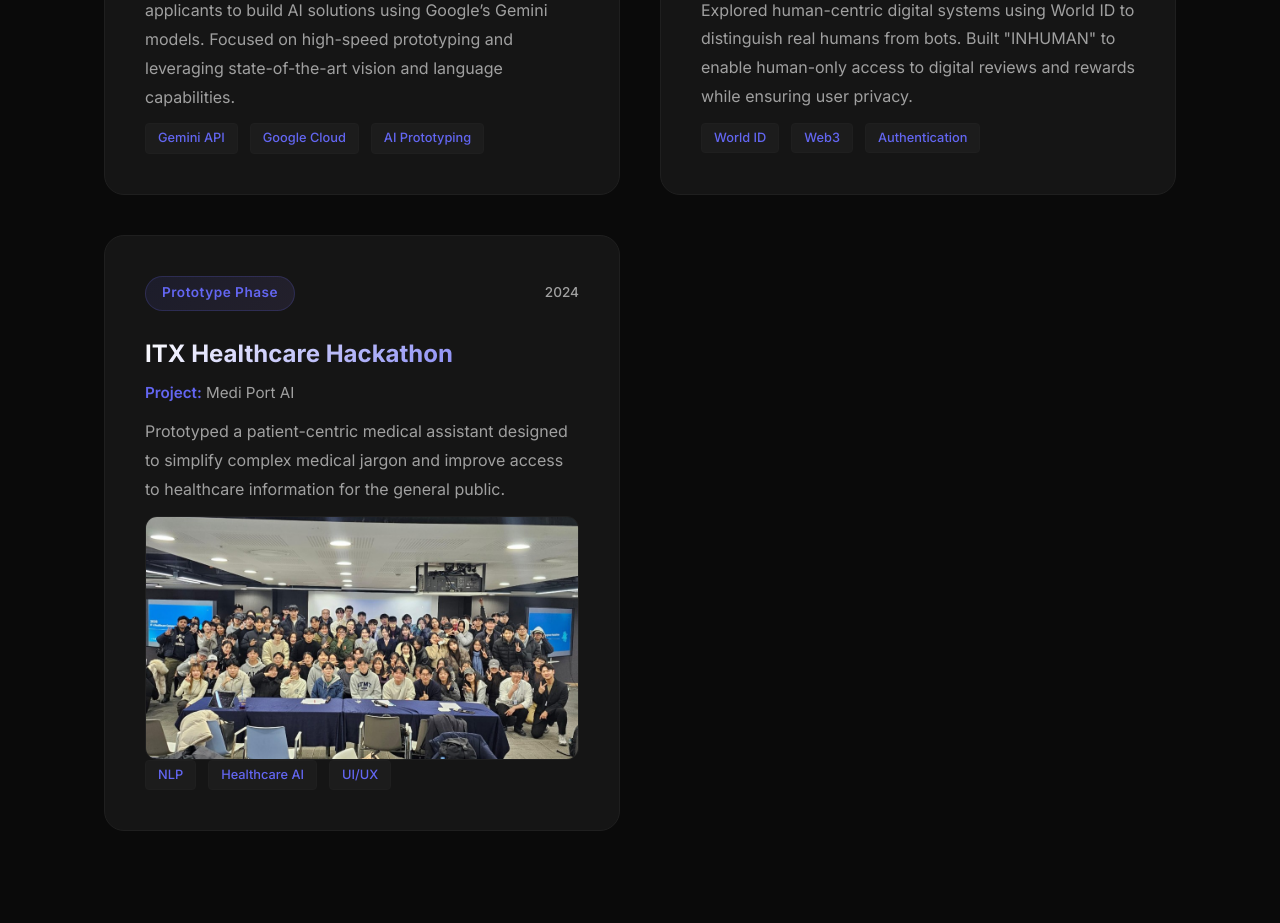
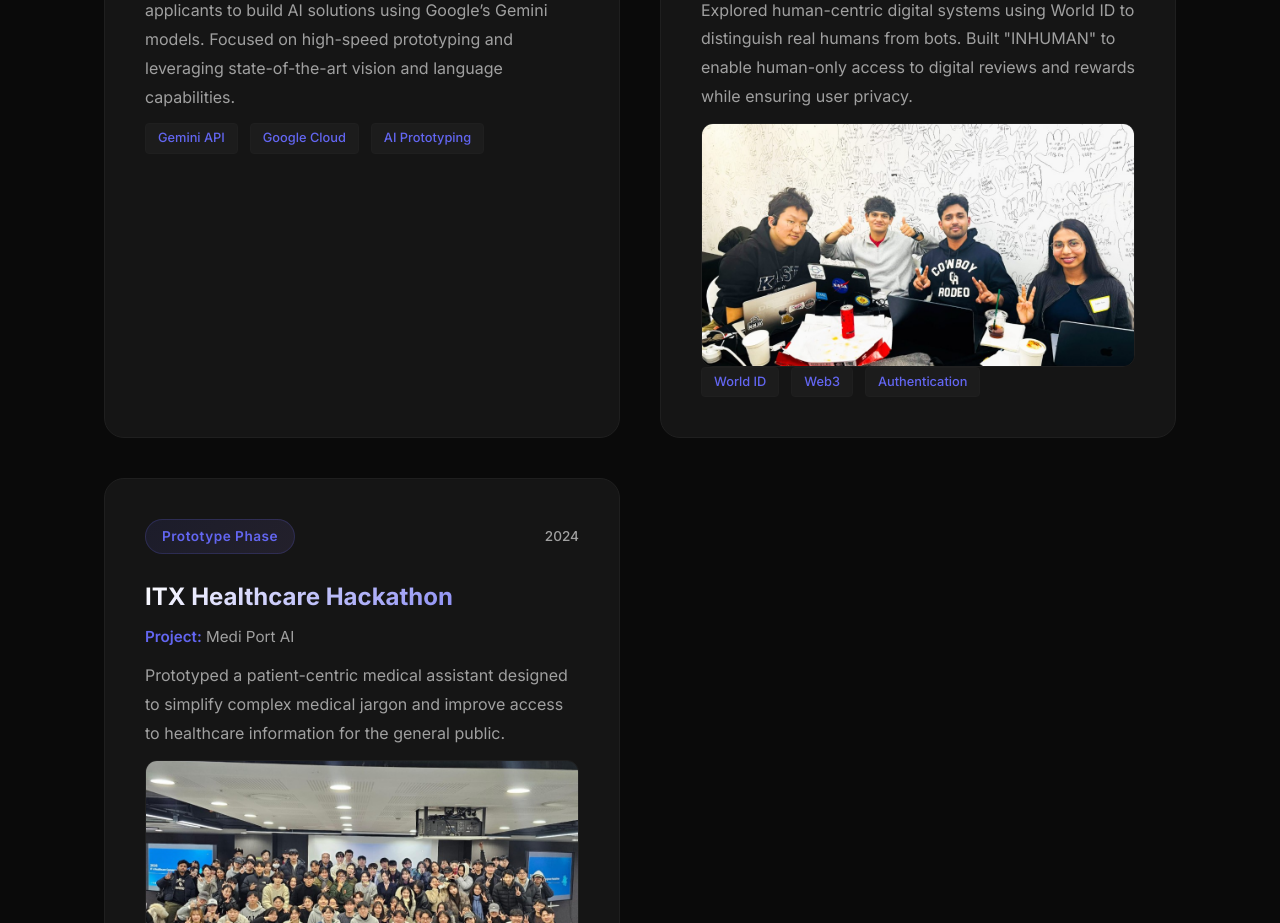
Before and after one commit to saberabanu0001/portfolio-me, a React (Vite) app: page / in a window 1280 px wide. Shown: the part 6860-7783 px from the top of the page. Built offline with nearby package versions, Linux system fonts and the light colour scheme.

Commit message:
Add World Build Korea Hackathon team photo

```diff
--- a/src/content.ts
+++ b/src/content.ts
@@ -275,6 +275,8 @@ export const hackathons = [
     tech: ['World ID', 'Web3', 'Authentication'],
     date: '2025',
     status: 'Innovation Track',
+    image: '/hackathons/world-build.png',
+    imageAlt: 'Team photo at World Build Korea Hackathon with laptops and handprint wall backdrop',
   },
   {
     event: 'ITX Healthcare Hackathon',
```
Also changed, not shown: public/hackathons/world-build.png (added).
